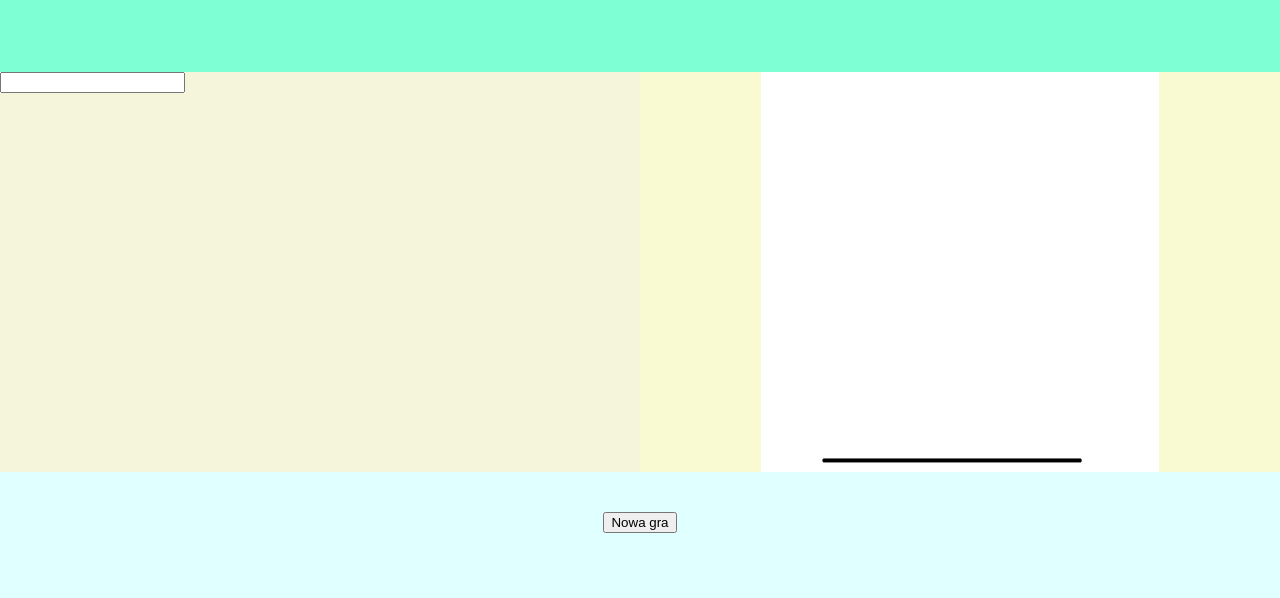
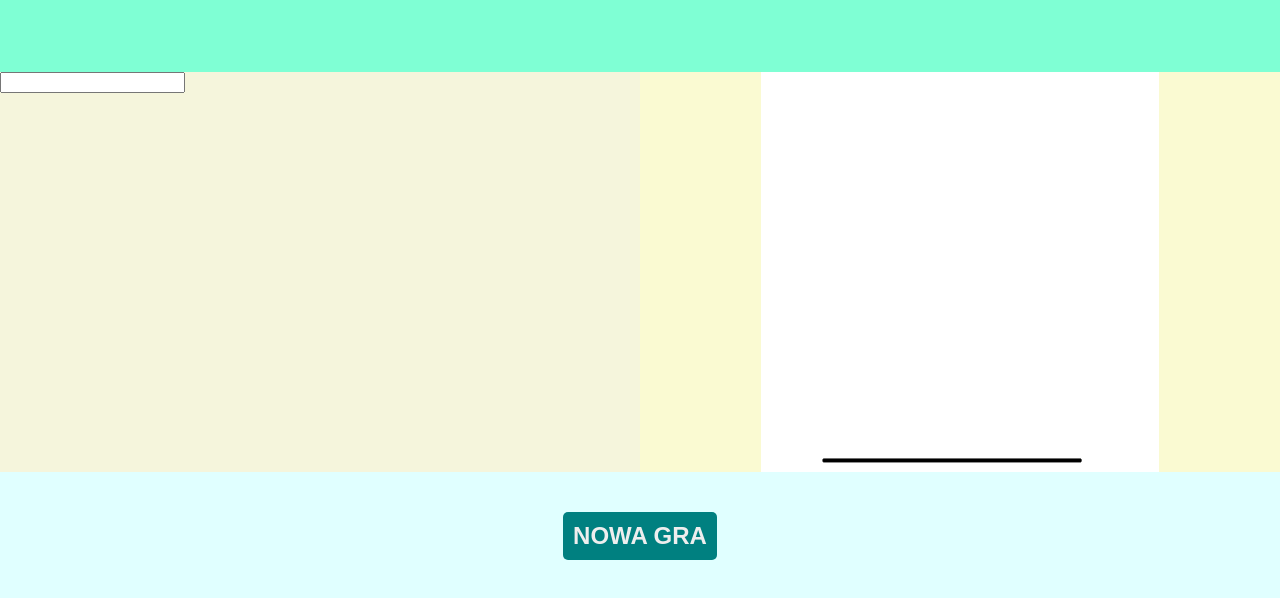
Before and after one commit to Kamil-IT-Projects/hangman, a plain HTML site: page index.html in a window 1280 px wide. Shown: the part 168-766 px from the top of the page. Drawn offline with Linux system fonts and the light colour scheme.

Commit message:
button update

```diff
--- a/style.css
+++ b/style.css
@@ -31,7 +31,7 @@ div#imageDiv {
 img#image {
     max-width: 100%;
     max-height: 100%;
-    margin: 0 auto;
+
 }
 div#menu {
     height: 20vh;
@@ -39,3 +39,13 @@ div#menu {
     padding: 5vh;
     background-color: lightcyan;
 }
+button#newGameButton {
+    padding: 10px;
+    border-radius: 5px;
+    border: 0;
+    text-transform: uppercase;
+    background-color: teal;
+    color:#eee;
+    font-weight: 700;
+    font-size: 1.5rem;
+}
```
